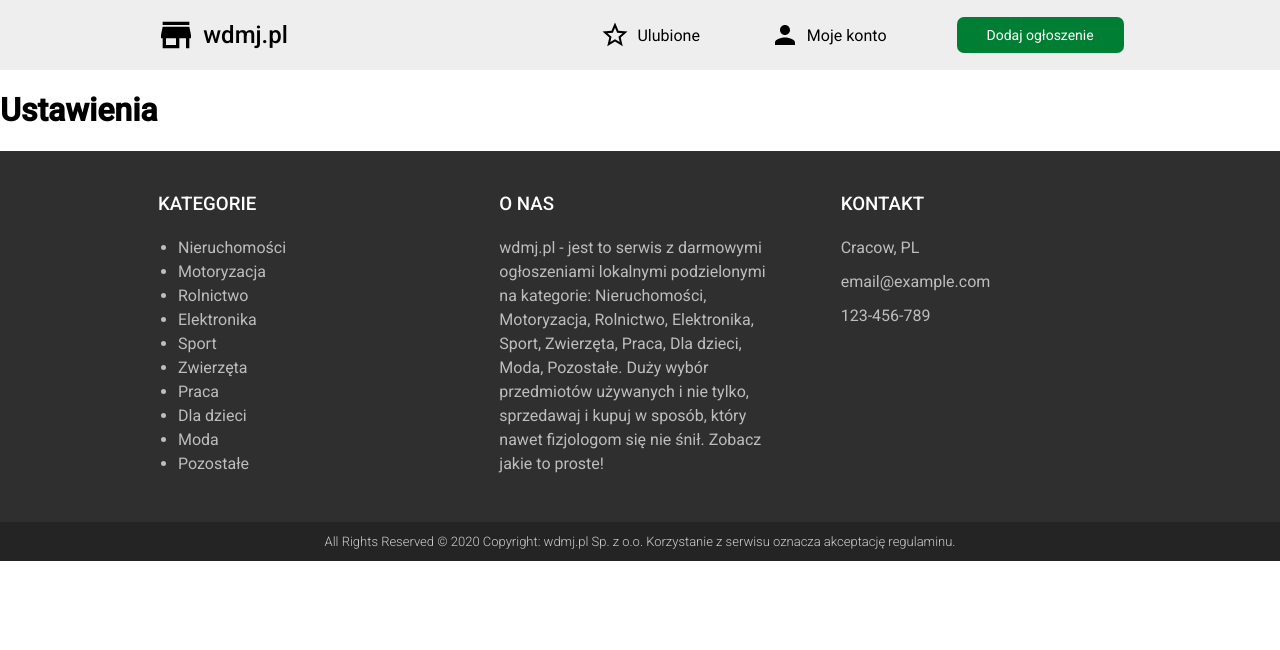
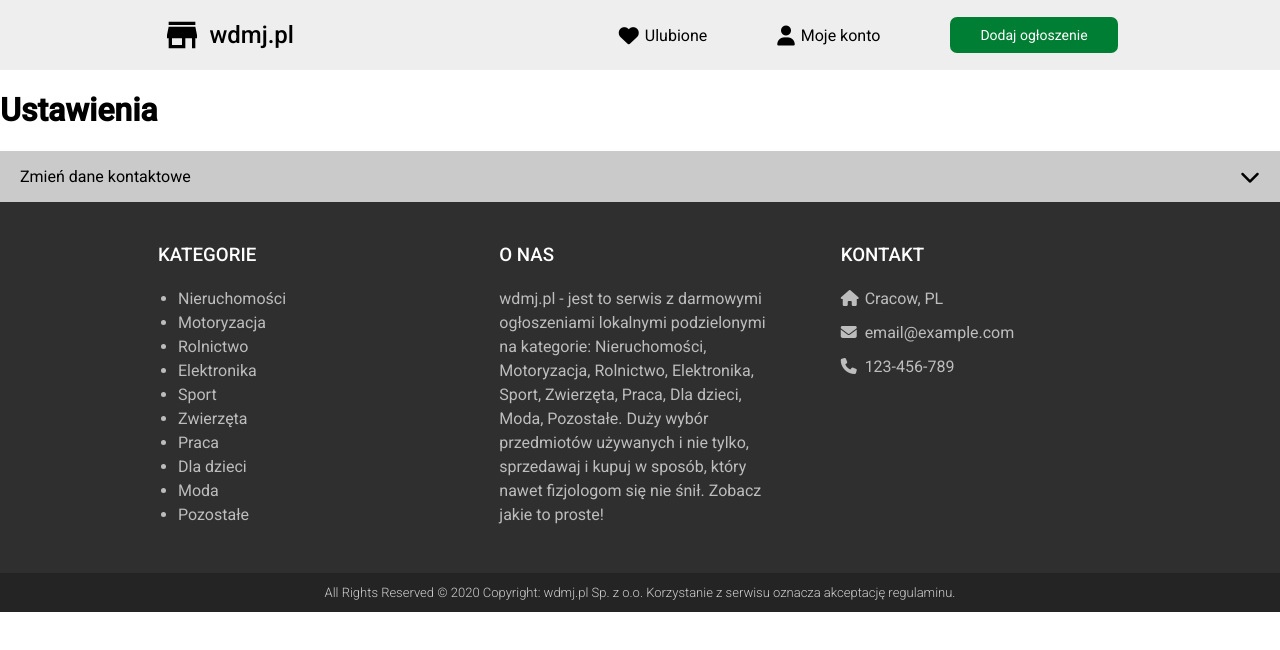
Before and after one commit to mateooosh/AuctionApp, a Vue app: page /#/ustawienia in a window 1280 px wide. Shown: the top 650 px of the page. Built offline with nearby package versions, Linux system fonts and the light colour scheme.

Commit message:
added icons and settings

```diff
--- a/public/index.html
+++ b/public/index.html
@@ -6,6 +6,7 @@
     <meta name="viewport" content="width=device-width,initial-scale=1.0">
     <link rel="icon" href="<%= BASE_URL %>favicon.ico">
     <link href="https://fonts.googleapis.com/css2?family=Roboto:wght@100;300;400;500&display=swap" rel="stylesheet">
+    <script src="https://kit.fontawesome.com/01fbf34917.js" crossorigin="anonymous"></script>
     <title><%= htmlWebpackPlugin.options.title %></title>
   </head>
   <body>
--- a/src/components/Navbar.vue
+++ b/src/components/Navbar.vue
@@ -10,14 +10,16 @@
       <div class="nav__header">
         <router-link to="/ulubione">
           <div class="nav__favorite">
-            <img src="../assets/icons/star.svg" alt="star" width="30">
+            <!-- <img src="../assets/icons/star.svg" alt="star" width="30"> -->
+            <i class="fas fa-heart fa-lg"></i>
             <div>Ulubione</div>
           </div>
         </router-link>
 
         <div v-if="!this.$store.state.logged" class="nav__account ml-70">
           <div @click="toggleMyAccountIsVisible" style="display: flex; align-items: center;">
-            <img src="../assets/icons/person.svg" alt="person" width="30">
+            <!-- <img src="../assets/icons/person.svg" alt="person" width="30"> -->
+            <i class="fas fa-user fa-lg"></i>
             <div>Moje konto</div>
           </div>
 
@@ -39,7 +41,8 @@
 
         <div v-if="this.$store.state.logged" class="nav__account ml-70" >
           <div @click="toggleMyAccountIsVisible" style="display: flex; align-items: center;">
-            <img src="../assets/icons/person.svg" alt="person" width="30">
+            <!-- <img src="../assets/icons/person.svg" alt="person" width="30"> -->
+            <i class="fas fa-user fa-lg"></i>
             <div>Moje konto</div>
           </div>
 
@@ -64,12 +67,12 @@
 
             <router-link to="/ustawienia">
               <div class="nav__account__menu__item">
-                Ustawienia
+                <i class="fas fa-cog"></i> Ustawienia
               </div>
             </router-link>
 
             <div @click="logOut" class="nav__account__menu__item">
-              Wyloguj
+              <i class="fas fa-sign-out-alt"></i> Wyloguj
             </div>
           </div>
         </div>
@@ -123,6 +126,7 @@ export default {
   justify-content: space-around;
   align-items: center;
 
+
   &__title{
     font-weight: 500;
     font-size: 24px;
@@ -134,6 +138,10 @@ export default {
     align-items: center;
     justify-content: space-between;
     font-size: 16px;
+
+    i{
+      margin-right: 6px;
+    }
   }
 
   &__favorite, &__account, &__title{
@@ -148,6 +156,7 @@ export default {
   &__account{
     position: relative;
     cursor: pointer;
+
 
     &__menu{
       box-shadow: 0px 2px 9px 1px rgba(0,0,0,0.75);
--- a/src/components/Search.vue
+++ b/src/components/Search.vue
@@ -1,7 +1,7 @@
 <template>
     <div class="form">
         <input class="form__input" type="text" placeholder="Czego szukasz?">
-        <button class="form__btn">Szukaj</button>
+        <button class="form__btn">Szukaj <i class="fas fa-search"></i></button>
     </div>
 </template>
 
@@ -19,6 +19,8 @@ export default {
 </script>
 
 <style scoped lang="scss">
+
+
 .form{
     margin: auto;
     width: 600px;
@@ -52,5 +54,9 @@ export default {
             transition: background-color .5s;
         }
     }
+
+    i{
+        margin-left: 10px;
+    }
 }
 </style>
--- a/src/components/Settings.vue
+++ b/src/components/Settings.vue
@@ -1,7 +1,18 @@
 <template>
     <div class="settings">
         <h1>Ustawienia</h1>
-
+        <div>
+            <div class="settings__acc-details">
+                <div @click="toggleContentIsVisible" class="settings__title">
+                    <div>
+                        Zmień dane kontaktowe
+                    </div>
+                    <!-- <img :class="{'rotate-180-deg': contentIsVisible}" class="settings__img" src="../assets/icons/arrow.svg" height=30 alt=""> -->
+                    <i :class="{'rotate-180-deg': contentIsVisible}"  class="fas fa-chevron-down fa-lg"></i>
+                </div>
+                <div v-if="contentIsVisible" class="settings__content">Lorem Ipsum is simply dummy text of the printing and typesetting industry. Lorem Ipsum has been the industry's standard dummy text ever since the 1500s, when an unknown printer took a galley of type and scrambled it to make a type specimen book. It has survived not only five centuries, but also the leap into electronic typesetting, remaining essentially unchanged. It was popularised in the 1960s with the release of Letraset sheets containing Lorem Ipsum passages, and more recently with desktop publishing software like Aldus PageMaker including versions of Lorem Ipsum.</div>
+            </div>
+        </div>
     </div>
 </template>
 
@@ -11,14 +22,52 @@ import { createStore } from 'vuex'
 export default {
   name: 'Settings',
   store: createStore,
+  data(){
+      return{
+          contentIsVisible: false,
+      }
+  },
   methods:{
     getLogged(){
       return this.$store.state.logged;
-    }
+    },
+
+    toggleContentIsVisible(){
+        this.contentIsVisible = !this.contentIsVisible;
+    },
+
   }
 }
 </script>
 
 <style scoped lang="scss">
 
+.rotate-180-deg{
+    transform: rotate(180deg);
+}
+
+.settings{
+
+
+    &__title{
+        display: flex;
+        justify-content: space-between;
+        align-items: center;
+        background-color: rgb(202, 202, 202);
+        padding: 16px 20px;
+        cursor: pointer;
+
+        i{
+            transition: .4s;
+            // transform: rotate(90deg);
+        }
+    }
+
+
+
+    &__content{
+        background-color: oldlace;
+        padding: 30px 20px;
+    }
+}
 </style>
```
